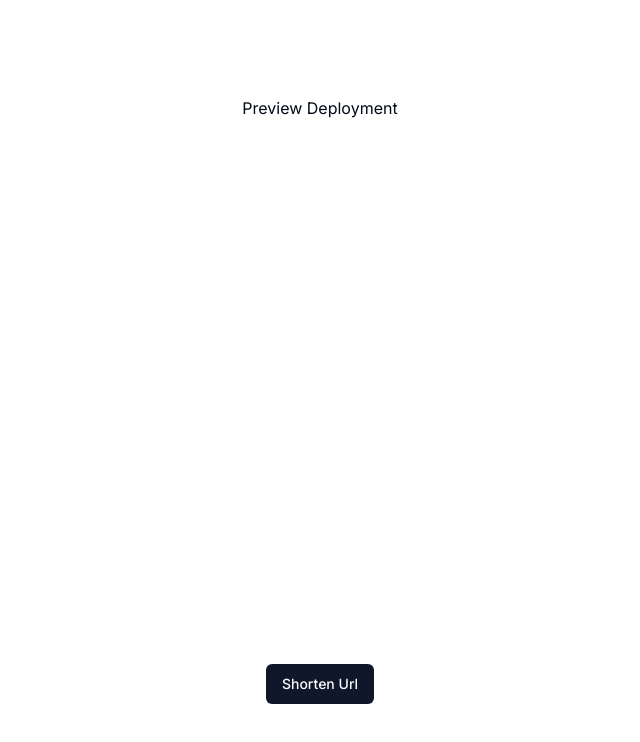
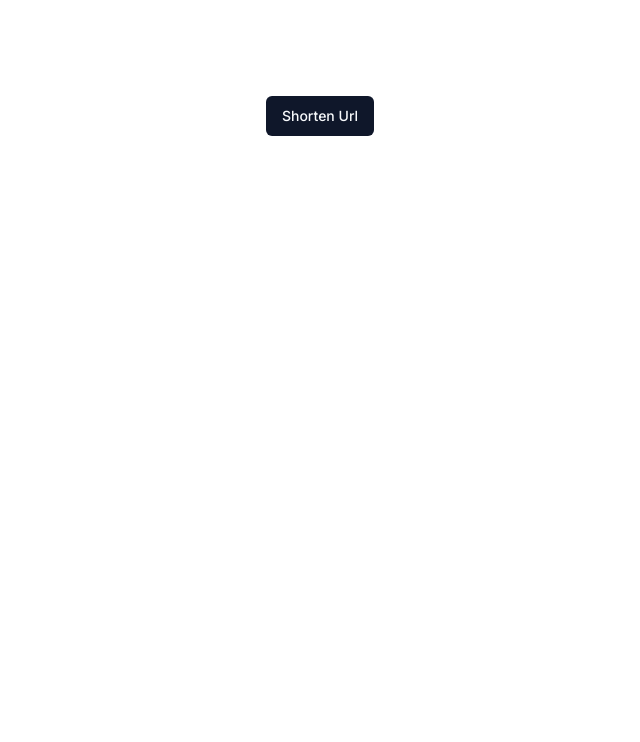
Before and after one commit to vamdigital/short-url, a Next.js app: page / in a window 1280 px wide. Shown: the top 742 px of the page, without its empty margins (320-960 px from the left). Built offline with nearby package versions, Linux system fonts and the light colour scheme.

Commit message:
chore(page): reverted the changes to page.tsx removed preview

```diff
--- a/src/app/page.tsx
+++ b/src/app/page.tsx
@@ -3,7 +3,6 @@ import { Button } from '@/components/ui/button';
 export default function Home() {
   return (
     <main className="flex min-h-screen flex-col items-center justify-between p-24">
-      <h1>Preview Deployment</h1>
       <Button>Shorten Url</Button>
     </main>
   );
```
